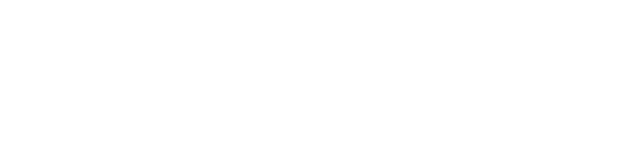
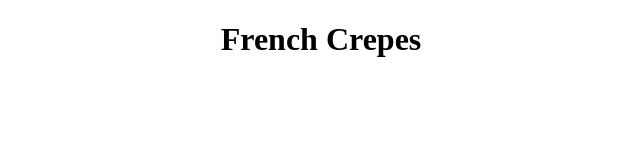
Before and after one commit to alessiocremo/recipes, a plain HTML site: page my-recipes/French Crepes.html in a window 1280 px wide. Shown: the whole page, without its empty margins (319-959 px from the left). Drawn offline with Linux system fonts and the light colour scheme.

Commit message:
french crepes intialized

```diff
--- a/my-recipes/French Crepes.html
+++ b/my-recipes/French Crepes.html
@@ -5,6 +5,6 @@
         <title>French Crepes</title>
     </head>
     <body>
-
+        <h1 align="center">French Crepes</h1>
     </body>
 </html>
```
